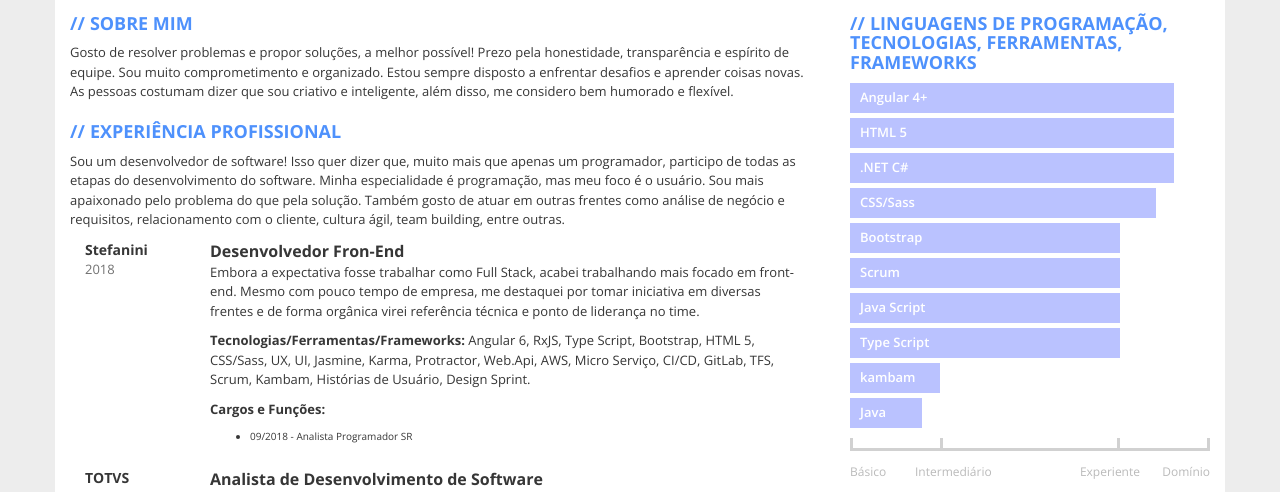
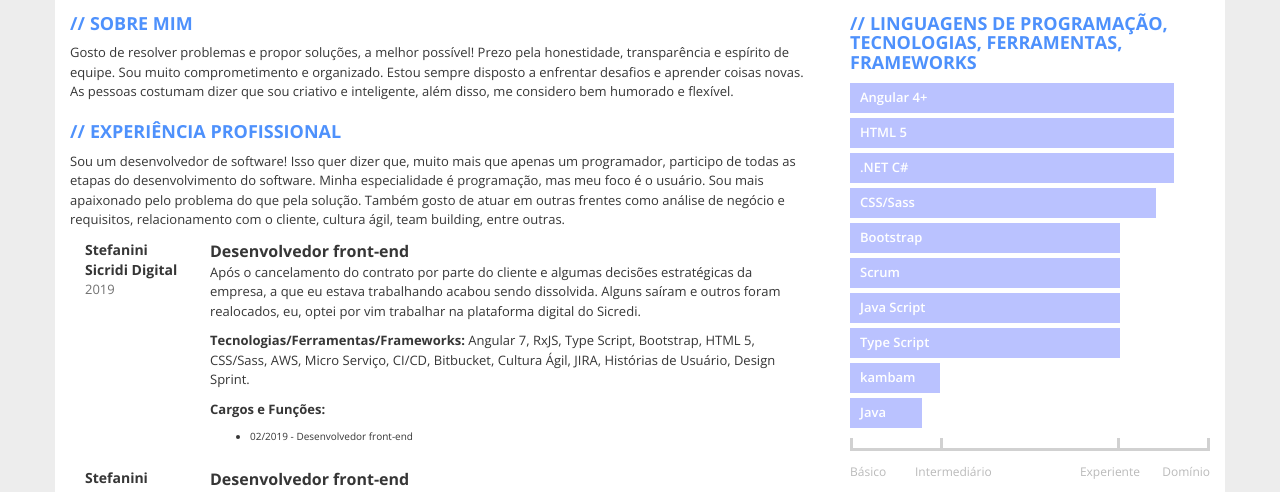
Before and after one commit to lucasbbudelon/CV, a plain HTML site: page index.html in a window 1280 px wide. Shown: the part 308-800 px from the top of the page. Drawn offline with nearby package versions, Linux system fonts and the light colour scheme.

Commit message:
update sicredi digital

```diff
--- a/index.html
+++ b/index.html
@@ -14,6 +14,19 @@
       <script src="js/html5shiv.js"></script>
       <script src="js/respond.min.js"></script>
     <![endif]-->
+
+    <!-- Global site tag (gtag.js) - Google Analytics -->
+    <script async src="https://www.googletagmanager.com/gtag/js?id=UA-132723351-1"></script>
+    <script>
+        window.dataLayer = window.dataLayer || [];
+
+        function gtag() {
+            dataLayer.push(arguments);
+        }
+        gtag('js', new Date());
+
+        gtag('config', 'UA-132723351-1');
+    </script>
 </head>
 
 <body>
@@ -84,11 +97,37 @@
 
                     <div class="job clearfix">
                         <div class="col-xs-2">
-                            <div class="where">Stefanini</div>
+                            <div class="where">Stefanini Sicridi Digital</div>
+                            <div class="year">2019</div>
+                        </div>
+                        <div class="col-xs-10">
+                            <div class="profession">Desenvolvedor front-end</div>
+                            <p>
+                                Após o cancelamento do contrato por parte do cliente e algumas decisões estratégicas da
+                                empresa, a que eu estava trabalhando acabou sendo dissolvida. Alguns saíram e outros
+                                foram realocados, eu, optei por vim trabalhar na plataforma digital do Sicredi.
+                            </p>
+                            <p>
+                                <b>Tecnologias/Ferramentas/Frameworks:</b> Angular 7, RxJS, Type Script, Bootstrap,
+                                HTML 5, CSS/Sass, AWS, Micro Serviço, CI/CD, Bitbucket, Cultura Ágil, JIRA,
+                                Histórias de Usuário, Design Sprint.
+                            </p>
+                            <p>
+                                <b>Cargos e Funções:</b>
+                                <ul>
+                                    <li>02/2019 - Desenvolvedor front-end</li>
+                                </ul>
+                            </p>
+                        </div>
+                    </div>
+
+                    <div class="job clearfix">
+                        <div class="col-xs-2">
+                            <div class="where">Stefanini Fábrica</div>
                             <div class="year">2018</div>
                         </div>
                         <div class="col-xs-10">
-                            <div class="profession">Desenvolvedor Fron-End</div>
+                            <div class="profession">Desenvolvedor front-end</div>
                             <p>
                                 Embora a expectativa fosse trabalhar como Full Stack, acabei trabalhando mais focado em
                                 front-end.
```
